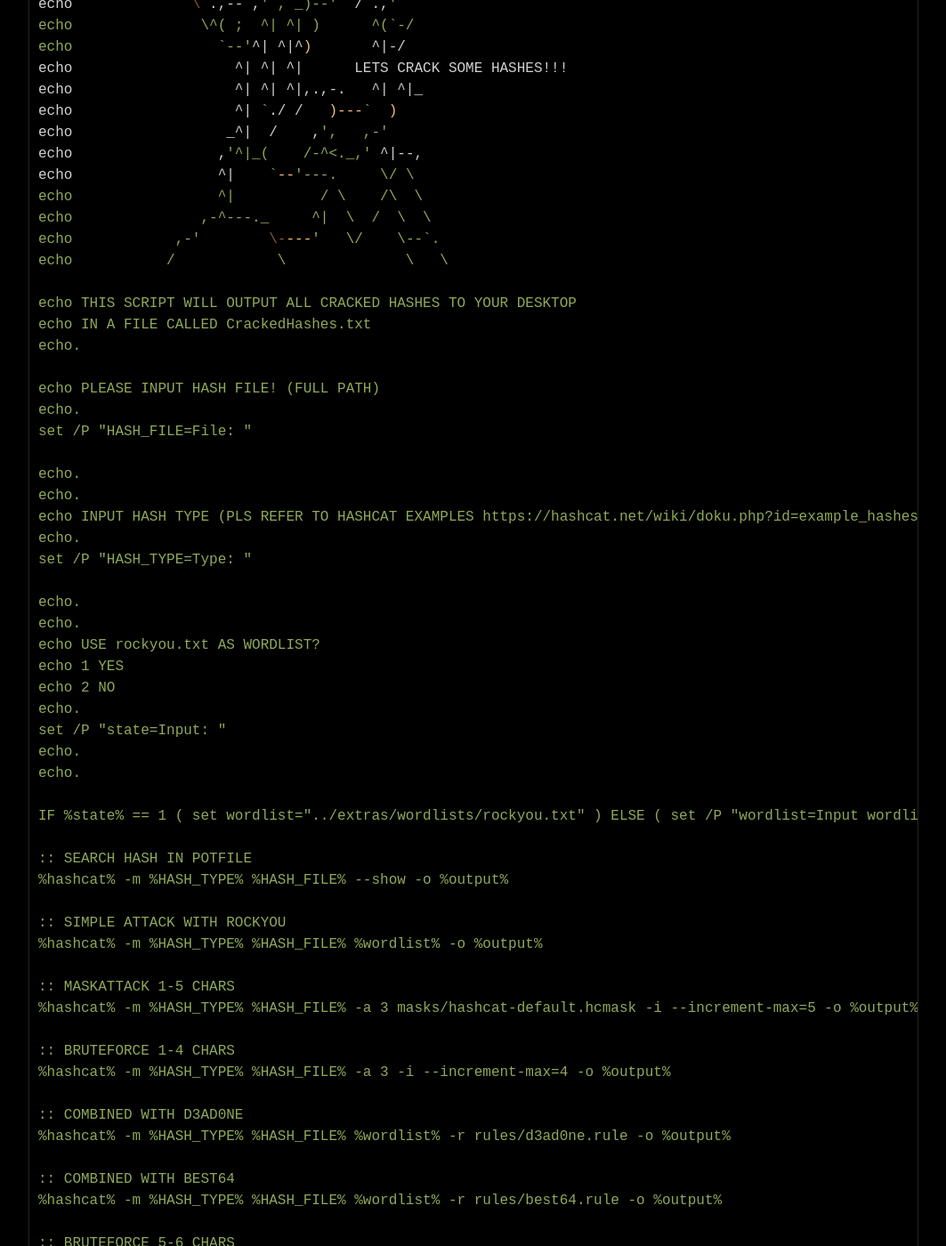
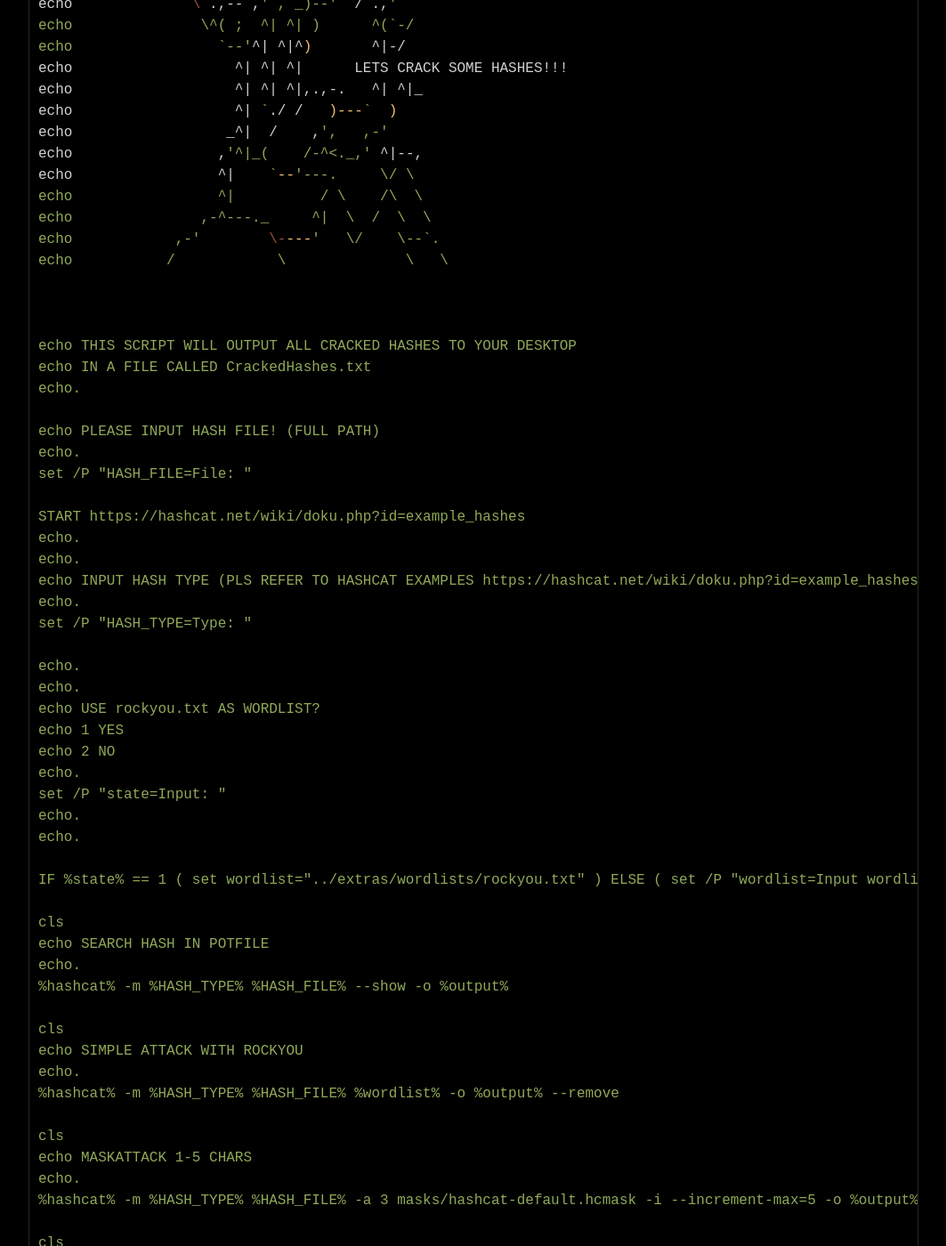
Before and after one commit to datahackare/warz0ne, a Jekyll site: the page built from _posts/2021-06-19-crack3r.md, in a window 1280 px wide and 1400 px high, scrolled down 1258 px. Shown: the whole window at 89% size, without its empty margins (108-1171 px from the left). Built offline with Jekyll 4.4.1, drawn with Linux system fonts in a browser that asks for light colours; some of the changed text lies outside the part shown.

Commit message:
Update 2021-06-19-crack3r.md

````diff
--- a/_posts/2021-06-19-crack3r.md
+++ b/_posts/2021-06-19-crack3r.md
@@ -52,6 +52,8 @@ echo               ,-^---._     ^|  \  /  \  \
 echo            ,-'        \----'   \/    \--`.
 echo           /            \              \   \
 
+
+
 echo THIS SCRIPT WILL OUTPUT ALL CRACKED HASHES TO YOUR DESKTOP
 echo IN A FILE CALLED CrackedHashes.txt
 echo.
@@ -60,6 +62,7 @@ echo PLEASE INPUT HASH FILE! (FULL PATH)
 echo.
 set /P "HASH_FILE=File: "
 
+START https://hashcat.net/wiki/doku.php?id=example_hashes
 echo.
 echo.
 echo INPUT HASH TYPE (PLS REFER TO HASHCAT EXAMPLES https://hashcat.net/wiki/doku.php?id=example_hashes)
@@ -78,33 +81,58 @@ echo.
 
 IF %state% == 1 ( set wordlist="../extras/wordlists/rockyou.txt" ) ELSE ( set /P "wordlist=Input wordlist: " )
 
-:: SEARCH HASH IN POTFILE
+cls
+echo SEARCH HASH IN POTFILE
+echo.
 %hashcat% -m %HASH_TYPE% %HASH_FILE% --show -o %output%
 
-:: SIMPLE ATTACK WITH ROCKYOU
-%hashcat% -m %HASH_TYPE% %HASH_FILE% %wordlist% -o %output%
+cls
+echo SIMPLE ATTACK WITH ROCKYOU
+echo.
+%hashcat% -m %HASH_TYPE% %HASH_FILE% %wordlist% -o %output% --remove
 
-:: MASKATTACK 1-5 CHARS
-%hashcat% -m %HASH_TYPE% %HASH_FILE% -a 3 masks/hashcat-default.hcmask -i --increment-max=5 -o %output%
+cls
+echo MASKATTACK 1-5 CHARS
+echo.
+%hashcat% -m %HASH_TYPE% %HASH_FILE% -a 3 masks/hashcat-default.hcmask -i --increment-max=5 -o %output% --remove
 
-:: BRUTEFORCE 1-4 CHARS
-%hashcat% -m %HASH_TYPE% %HASH_FILE% -a 3 -i --increment-max=4 -o %output%
+cls
+echo BRUTEFORCE 1-4 CHARS
+echo.
+%hashcat% -m %HASH_TYPE% %HASH_FILE% -a 3 -i --increment-max=4 -o %output% --remove
 
-:: COMBINED WITH D3AD0NE
-%hashcat% -m %HASH_TYPE% %HASH_FILE% %wordlist% -r rules/d3ad0ne.rule -o %output%
+cls
+echo COMBINED WITH D3AD0NE
+echo.
+%hashcat% -m %HASH_TYPE% %HASH_FILE% %wordlist% -r rules/d3ad0ne.rule -o %output% --remove
 
-:: COMBINED WITH BEST64
-%hashcat% -m %HASH_TYPE% %HASH_FILE% %wordlist% -r rules/best64.rule -o %output%
+cls
+echo COMBINED WITH BEST64
+echo.
+%hashcat% -m %HASH_TYPE% %HASH_FILE% %wordlist% -r rules/best64.rule -o %output% --remove
 
-:: BRUTEFORCE 5-6 CHARS
-%hashcat% -m %HASH_TYPE% %HASH_FILE% -a 3 -i --increment-min=5 --increment-max=6 -o %output%
+cls
+echo BRUTEFORCE 5-6 CHARS
+echo.
+%hashcat% -m %HASH_TYPE% %HASH_FILE% -a 3 -i --increment-min=5 --increment-max=6 -o %output% --remove
 
-:: MASKATTACK 6-8 CHARS
-%hashcat% -m %HASH_TYPE% %HASH_FILE% -a 3 masks/hashcat-default.hcmask -i --increment-min=6 --increment-max=8 -o %output%
+cls
+echo MASKATTACK 6-8 CHARS
+echo.
+%hashcat% -m %HASH_TYPE% %HASH_FILE% -a 3 masks/hashcat-default.hcmask -i --increment-min=6 --increment-max=8 -o %output% --remove
 
-:: COMBINED WITH ONERULETORULETHEMALL
-%hashcat% -m %HASH_TYPE% %HASH_FILE% %wordlist% -r ../extras/rules/OneRuleToRuleThemAll.rule -o %output%
+cls
+echo COMBINED WITH ONERULETORULETHEMALL
+echo.
+%hashcat% -m %HASH_TYPE% %HASH_FILE% %wordlist% -r ../extras/rules/OneRuleToRuleThemAll.rule -o %output% --remove
 
-:: BRUTEFORCE 7+ CHARS
-%hashcat% -m %HASH_TYPE% %HASH_FILE% -a 3 -i --increment-min=7 -o %output%
+cls
+echo COMBINED WITH LEETSPEAK
+echo.
+%hashcat% -m %HASH_TYPE% %HASH_FILE% %wordlist% -r ../extras/rules/leetspeak.rule -o %output% --remove
+
+cls
+echo BRUTEFORCE 7+ CHARS
+echo.
+%hashcat% -m %HASH_TYPE% %HASH_FILE% -a 3 -i --increment-min=7 -o %output% --remove
 ```
````
